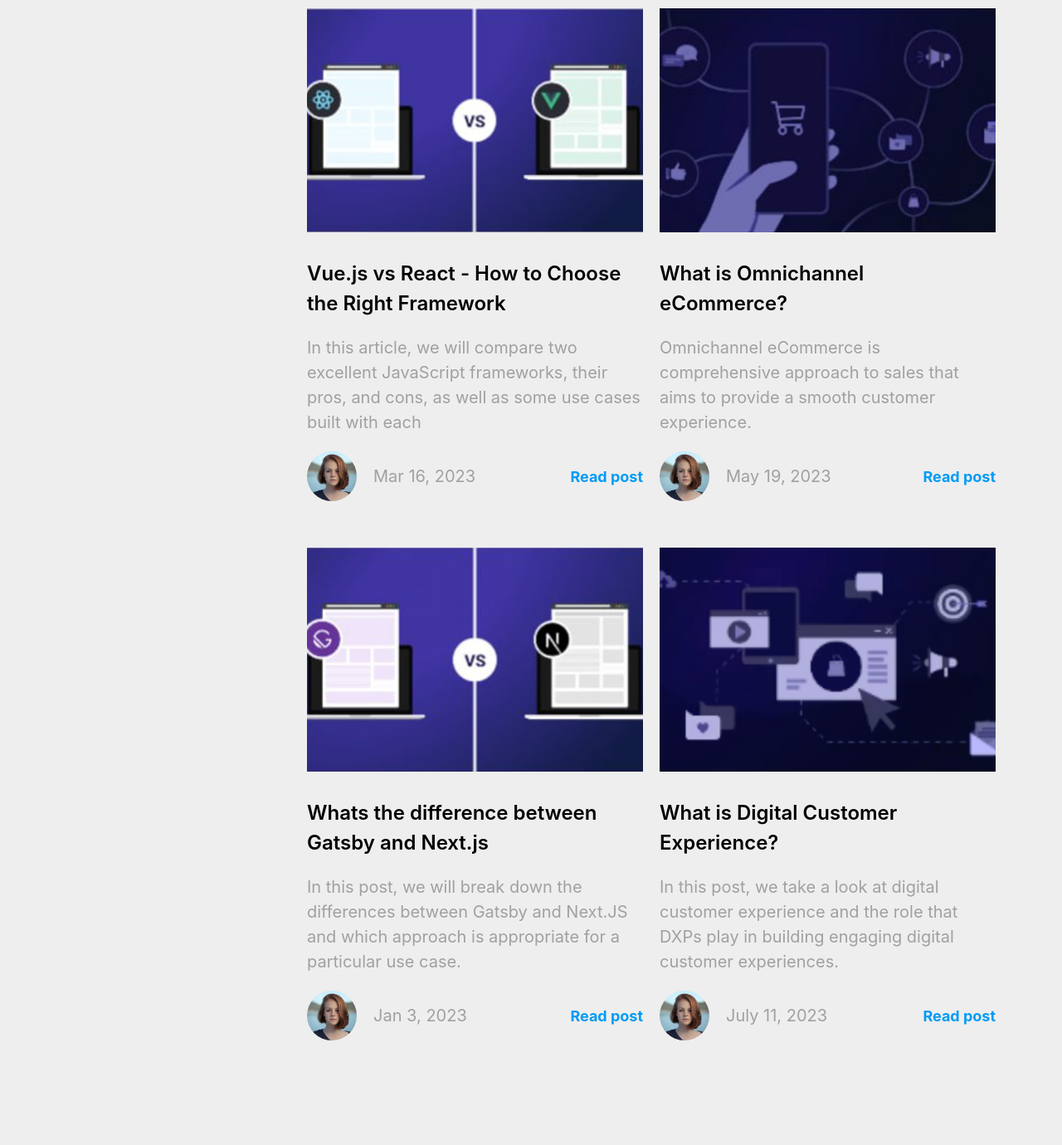
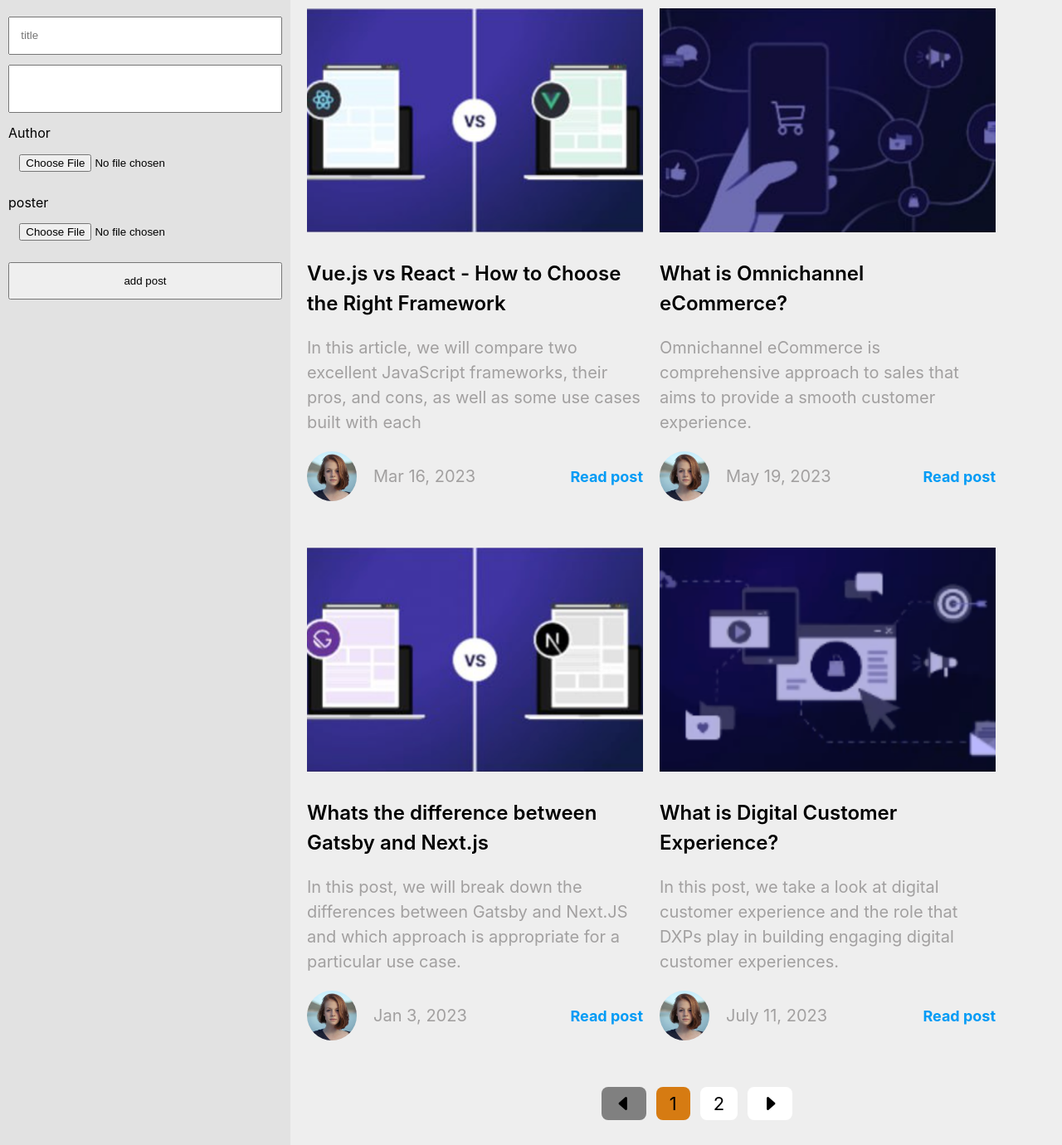
Before and after one commit to BrownEdgar/gods_of_react, a React (Vite) app: page / in a window 1280 px wide. Shown: the whole page at 83% size. Before the commit the page ends 1280 px from the top, so only its background shows below. Built offline with nearby package versions, Linux system fonts and the light colour scheme.

Commit message:
pagination

```diff
--- a/package.json
+++ b/package.json
@@ -19,6 +19,7 @@
     "react": "^18.2.0",
     "react-content-loader": "^7.0.0",
     "react-dom": "^18.2.0",
+    "react-paginate": "^8.2.0",
     "sass": "^1.71.1",
     "yup": "^1.4.0"
   },
--- a/src/Lessons/BlogPagination/App.jsx
+++ b/src/Lessons/BlogPagination/App.jsx
@@ -3,20 +3,40 @@
 import reducer, { initialState } from './reducer'
 import MainForm from '../../components/MainForm/MainForm'
 import Blog from '../../components/Blog/Blog'
+import ReactPaginate from 'react-paginate';
 
 export default function App() {
   const [{ data, page, perPage }, dispatch] = useReducer(reducer, initialState);
   const currentSlice = data.slice((page - 1) * perPage, page * perPage)
 
+  const changePage = ({ selected }) => {
+    dispatch({ type: 'set-page', payload: selected + 1 })
+  }
+  const addBlog = (blog) => {
+    dispatch({ type: 'add-blog', payload: blog })
+  }
+  const total = Math.ceil(data.length / perPage)
+
   return (
     <div className='App'>
-      <MainForm />
+      <MainForm addBlog={addBlog} />
       <div className='App__container'>
         <div className="App__blogs">
           {currentSlice.map(elem => {
             return <Blog key={elem.id} blog={elem} />
           })}
         </div>
+        {/* <Pagination options={{ data, page, perPage }} changePage={changePage} /> */}
+        <ReactPaginate
+          breakLabel="..."
+          nextLabel={<i className="bi bi-caret-right-fill"></i>}
+          onPageChange={changePage}
+          pageRangeDisplayed={3}
+          pageCount={total}
+          previousLabel={<i className="bi bi-caret-left-fill"></i>}
+          renderOnZeroPageCount={null}
+          className='pagination'
+        />
       </div>
     </div>
   )
--- a/src/Lessons/BlogPagination/App.scss
+++ b/src/Lessons/BlogPagination/App.scss
@@ -5,10 +5,13 @@
 .App {
   display: grid;
   grid-template-columns: 350px 1fr;
-  min-height: 100vh;
+
   gap: 10px;
-  &__contaoner {
-    height: 100%;
+  position: relative;
+  &__container {
+    display: grid;
+    grid-template-columns: 1fr;
+    grid-template-rows: 1fr 100px;
   }
   &__blogs {
     display: flex;
@@ -18,4 +21,35 @@
     align-content: center;
     height: 100%;
   }
+  .pagination {
+    display: flex;
+    align-items: center;
+    justify-content: center;
+    list-style: none;
+    gap: 12px;
+
+    li {
+      padding: 4px;
+      background-color: #fff;
+      height: 40px;
+      border-radius: 8px;
+      font-size: 22px;
+      cursor: pointer;
+      transition: 0.2s;
+      &:hover {
+        background-color: #10ac84;
+        color: #fff;
+      }
+      &.selected {
+        background-color: #d67b12;
+      }
+      a {
+        padding: 12px;
+      }
+      &.disabled {
+        background-color: grey;
+        cursor: no-drop;
+      }
+    }
+  }
 }
--- a/src/Lessons/BlogPagination/reducer.js
+++ b/src/Lessons/BlogPagination/reducer.js
@@ -77,9 +77,16 @@
 
 }
 
-function reducer(state, action) {
-  switch (action.type) {
-
+function reducer(state, { type, payload }) {
+  switch (type) {
+    case 'set-page': return {
+      ...state,
+      page: payload
+    }
+    case 'add-blog': return {
+      ...state,
+      data: [...state.data, payload]
+    }
 
     default: return state;
 
--- a/src/components/MainForm/MainForm.jsx
+++ b/src/components/MainForm/MainForm.jsx
@@ -1,10 +1,61 @@
 import React from 'react'
 import './MainForm.scss'
+import { Field, Formik, Form } from 'formik'
+import { nanoid } from 'nanoid'
 
-export default function MainForm() {
+const initialValues = {
+  title: '',
+  desc: '',
+  avatar: '',
+  poster: '',
+}
+export default function MainForm({ addBlog }) {
+
+  const handleSubmit = (values, { resetForm }) => {
+    console.log(values)
+    const blog = {
+      id: nanoid(5),
+      title: values.title,
+      desc: values.desc,
+      avatar: `./images/${values.file}`,
+      poster: `./images/${values.files}`
+    }
+    addBlog(blog);
+    resetForm()
+  }
+
   return (
     <div className='MainForm'>
-
+      <Formik
+        initialValues={initialValues}
+        onSubmit={handleSubmit}
+      >
+        {
+          (formik) => {
+            return (
+              <Form>
+                <Field type='text' name="title" placeholder="title" />
+                <Field as='textarea' name="desc">
+                  Enter Blog description here...
+                </Field>
+                <label htmlFor="avatar">Author</label>
+                <Field type='file' name="avatar" onInput={(e) => {
+                  console.dir(e.currentTarget.files[0])
+                  formik.setFieldTouched('avatar', true)
+                  formik.setFieldValue('file', e.target.files[0].name)
+                }} />
+                <label htmlFor="poster">poster</label>
+                <Field type='file' name="poster" onInput={(e) => {
+                  console.dir(e.currentTarget.files[0])
+                  formik.setFieldTouched('poster', true)
+                  formik.setFieldValue('files', e.target.files[0].name)
+                }} />
+                <input type="submit" value='add post' />
+              </Form>
+            )
+          }
+        }
+      </Formik>
     </div>
   )
 }
--- a/src/components/MainForm/MainForm.scss
+++ b/src/components/MainForm/MainForm.scss
@@ -0,0 +1,17 @@
+.MainForm {
+  position: relative;
+  background-color: #e2e2e2;
+  form {
+    position: sticky;
+    top: 10px;
+    padding: 10px;
+    input,
+    textarea {
+      display: block;
+      width: 100%;
+      padding: 1em;
+      margin-bottom: 12px;
+      resize: none;
+    }
+  }
+}
```
Also changed, not shown: src/components/Pagination/Pagination.jsx (added, +24 -0 lines), src/components/Pagination/Pagination.scss (added, +26 -0 lines), 1 other file (tests, documents, lock files or other folders).
